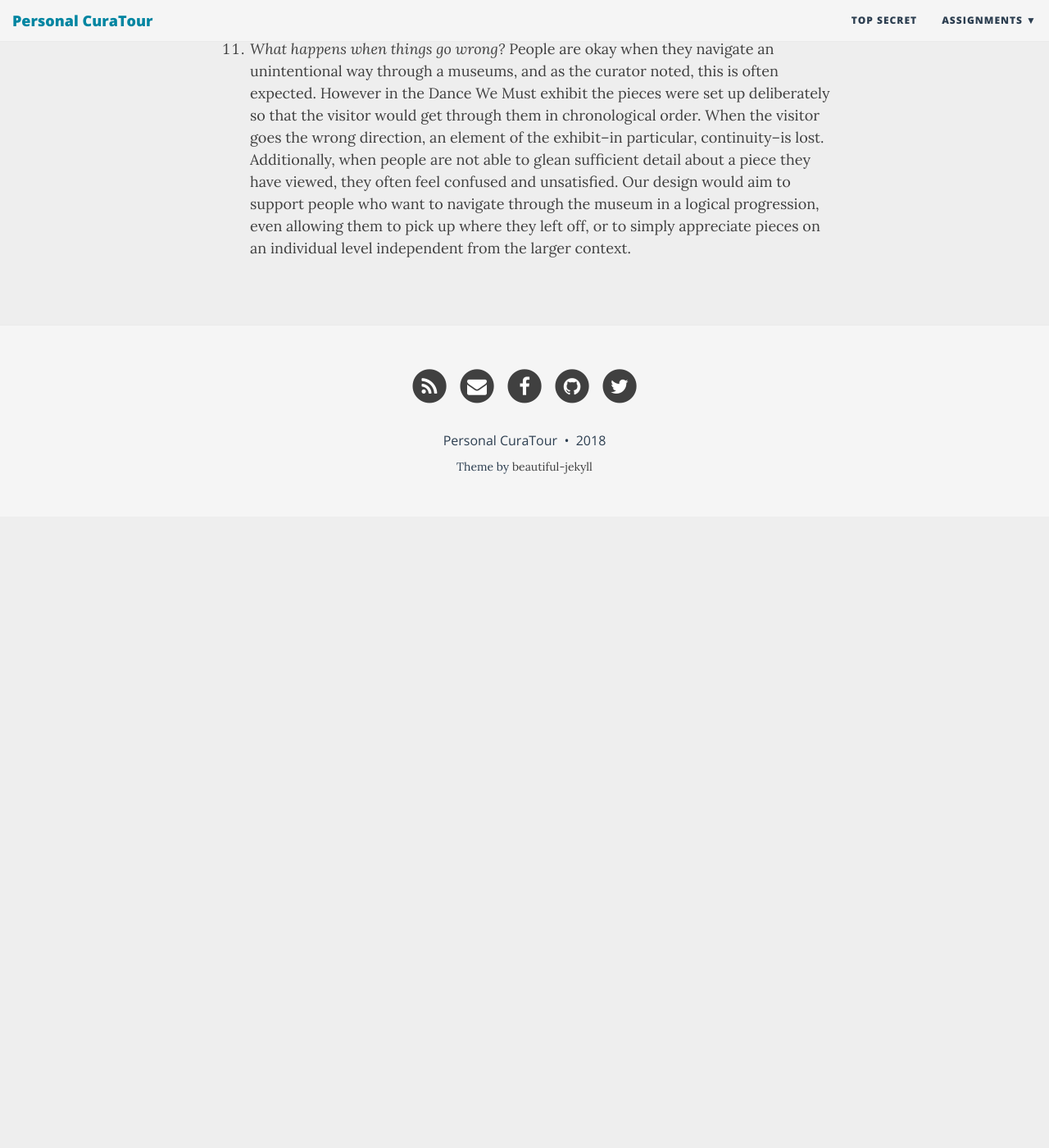
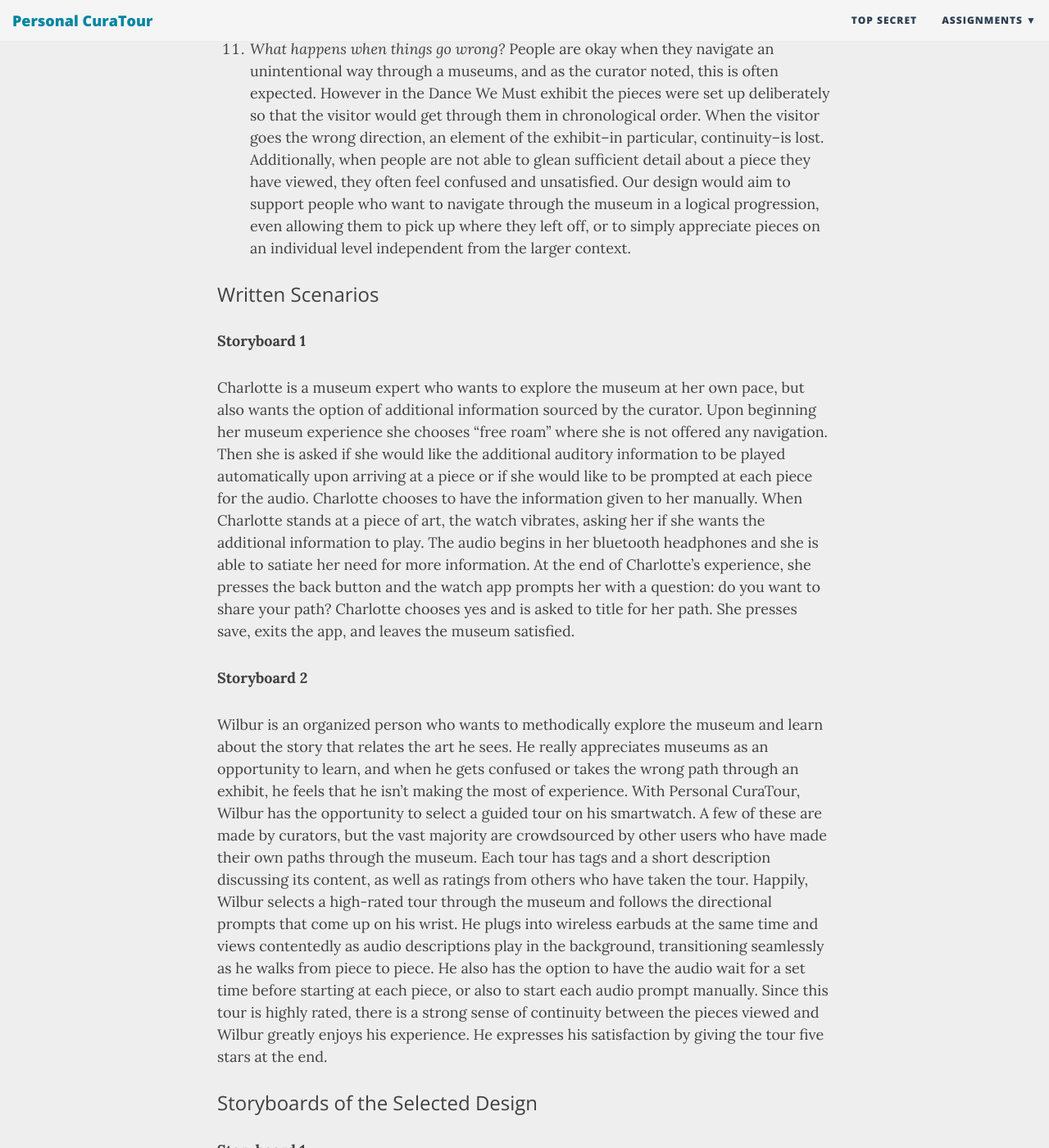
Before and after one commit to krtejeda/PersonalCuraTour, a Jekyll site: the page built from Looking-To-Understand.md, in a window 1280 px wide and 1400 px high, scrolled down 3907 px. Shown: the whole window at 82% size. Built offline with Jekyll 4.4.1, drawn with Linux system fonts in a browser that asks for light colours; nearby versions of some CDN libraries; before the commit the page ends 4537 px from its top, so only the background shows below that.

Commit message:
Update Looking-To-Understand.md

```diff
--- a/Looking-To-Understand.md
+++ b/Looking-To-Understand.md
@@ -53,3 +53,19 @@ Our affinity diagramming and contextual inquiries both surprisingly reaffirmed a
 10. *What are the time constraints on the tasks?* “There is a pace to museums”. The tasks are performed at certain locations, provided you are in the location of the piece or generally in the museum you may perform any of the tasks. Many people enjoy navigating at their own pace, based on the observations made during our inquiries, so our design would aim to support that by not forcing users to progress at any moment.
 
 11. *What happens when things go wrong?* People are okay when they navigate an unintentional way through a museums, and as the curator noted, this is often expected. However in the Dance We Must exhibit the pieces were set up deliberately so that the visitor would get through them in chronological order.  When the visitor goes the wrong direction, an element of the exhibit--in particular, continuity--is lost.  Additionally, when people are not able to glean sufficient detail about a piece they have viewed, they often feel confused and unsatisfied.  Our design would aim to support people who want to navigate through the museum in a logical progression, even allowing them to pick up where they left off, or to simply appreciate pieces on an individual level independent from the larger context.
+
+### Written Scenarios
+
+**Storyboard 1**
+
+Charlotte is a museum expert who wants to explore the museum at her own pace, but also wants the option of additional information sourced by the curator. Upon beginning her museum experience she chooses “free roam” where she is not offered any navigation. Then she is asked if she would like the additional auditory information to be played automatically upon arriving at a piece or if she would like to be prompted at each piece for the audio. Charlotte chooses to have the information given to her manually. When Charlotte stands at a piece of art, the watch vibrates, asking her if she wants the additional information to play. The audio begins in her bluetooth headphones and she is able to satiate her need for more information. At the end of Charlotte’s experience, she presses the back button and the watch app prompts her with a question: do you want to share your path? Charlotte chooses yes and is asked to title for her path. She presses save, exits the app, and leaves the museum satisfied.
+
+**Storyboard 2**
+
+Wilbur is an organized person who wants to methodically explore the museum and learn about the story that relates the art he sees.  He really appreciates museums as an opportunity to learn, and when he gets confused or takes the wrong path through an exhibit, he feels that he isn’t making the most of experience.  With Personal CuraTour, Wilbur has the opportunity to select a guided tour on his smartwatch.  A few of these are made by curators, but the vast majority are crowdsourced by other users who have made their own paths through the museum.  Each tour has tags and a short description discussing its content, as well as ratings from others who have taken the tour.  Happily, Wilbur selects a high-rated tour through the museum and follows the directional prompts that come up on his wrist.  He plugs into wireless earbuds at the same time and views contentedly as audio descriptions play in the background, transitioning seamlessly as he walks from piece to piece.  He also has the option to have the audio wait for a set time before starting at each piece, or also to start each audio prompt manually.  Since this tour is highly rated, there is a strong sense of continuity between the pieces viewed and Wilbur greatly enjoys his experience.  He expresses his satisfaction by giving the tour five stars at the end.
+
+### Storyboards of the Selected Design
+
+**Storyboard 1**
+
+**Storyboard 2**
```
